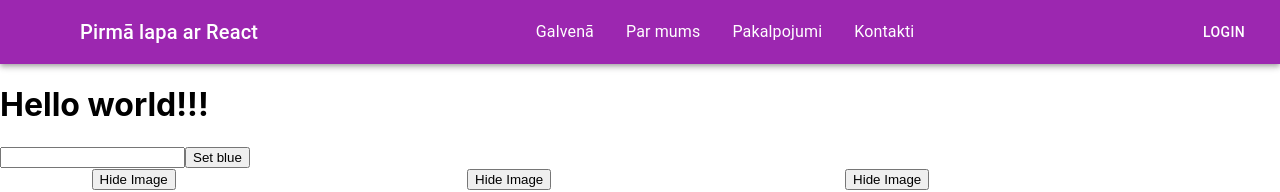
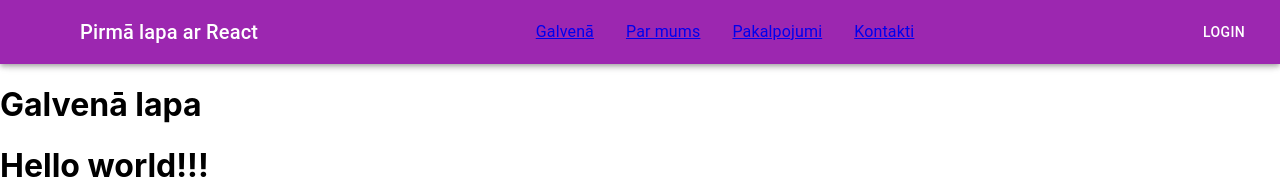
Before and after one commit to vitalymusic/web2_react, a React (Create React App) app: page / in a window 1280 px wide. Shown: the top 192 px of the page. Built offline with nearby package versions, Linux system fonts and the light colour scheme; no server answers; some icons are missing.

Commit message:
react-router 2

```diff
--- a/src/App.js
+++ b/src/App.js
@@ -1,6 +1,19 @@
-import Nav from  './Nav';
+import ReactDOM from "react-dom/client";
+import { BrowserRouter, Routes, Route } from "react-router-dom";
+
+import Nav from  './components/Nav';
 import Card from  './components/Card/Card';
 import List from './components/List';
+// Importējam visas sadaļas
+import About from './pages/About';
+import Contacts from './pages/Contacts';
+import Main from './pages/Main';
+import Services from './pages/Services';
+// Importējam visas sadaļas
+
+
+
+
 import { useState } from 'react';
 
 import './App.css';
@@ -42,7 +55,17 @@ function App() {
 
   return (
     <div className="App" id="test1">
-    <Nav />
+    <BrowserRouter>
+      <Routes>
+        <Route path="/" element={<Nav />}>
+          <Route index element={<Main />} />
+          <Route path="about" element={<About />} />
+          <Route path="services" element={<Services />} />
+          <Route path="contacts" element={<Contacts />} />
+        </Route>
+      </Routes>
+    </BrowserRouter>
+
       <h1 >Hello world!!!</h1>
       <h2 >{inputValue}</h2>
 
--- a/src/Nav.jsx
+++ b/src/components/Nav.jsx
@@ -10,10 +10,10 @@ import MenuIcon from '@mui/icons-material/Menu';
 import MenuItem from '@mui/material/MenuItem';
 import Container from '@mui/material/Container';
 import { positions, position, top } from '@mui/system';
+import { Outlet, Link } from "react-router-dom";
+
 function Nav() {
   // Dažādas darbības
-
-
   return (
     <>
       <Box sx={{ flexGrow: 1 }}>
@@ -33,22 +33,31 @@ function Nav() {
             </Typography>
             <Box sx={{ flexGrow: 1, display: { xs: 'block', md:'flex'} }}>
               <MenuItem>
-                <Typography sx={{ textAlign: 'center' }}>Galvenā</Typography>
+                <Typography sx={{ textAlign: 'center' }}>
+                   <Link to="/">Galvenā</Link>
+                </Typography>
               </MenuItem>
               <MenuItem>
-                <Typography sx={{ textAlign: 'center' }}>Par mums</Typography>
+                <Typography sx={{ textAlign: 'center' }}>
+                   <Link to="about">Par mums</Link>
+                  </Typography>
               </MenuItem>
               <MenuItem>
-                <Typography sx={{ textAlign: 'center' }}>Pakalpojumi</Typography>
+                <Typography sx={{ textAlign: 'center' }}>
+                    <Link to="services">Pakalpojumi</Link>
+                  </Typography>
               </MenuItem>
               <MenuItem>
-                <Typography sx={{ textAlign: 'center' }}>Kontakti</Typography>
+                <Typography sx={{ textAlign: 'center' }}>
+                   <Link to="contacts">Kontakti</Link>
+                  </Typography>
               </MenuItem>
             </Box>
             <Button color="inherit">Login</Button>
           </Toolbar>
         </AppBar>
       </Box>
+       <Outlet />
     </>
   )
 }
```
Also changed, not shown: src/components/nav.css (renamed from src/nav.css).
